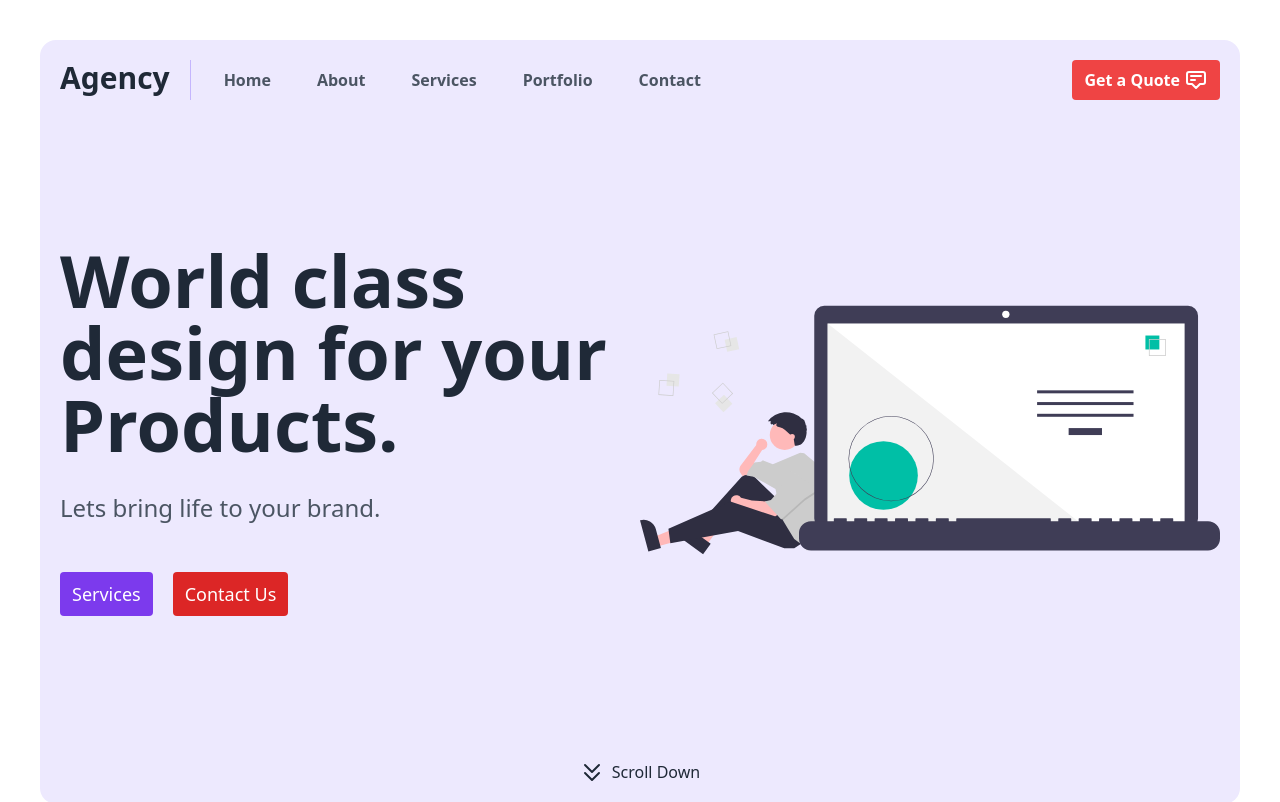
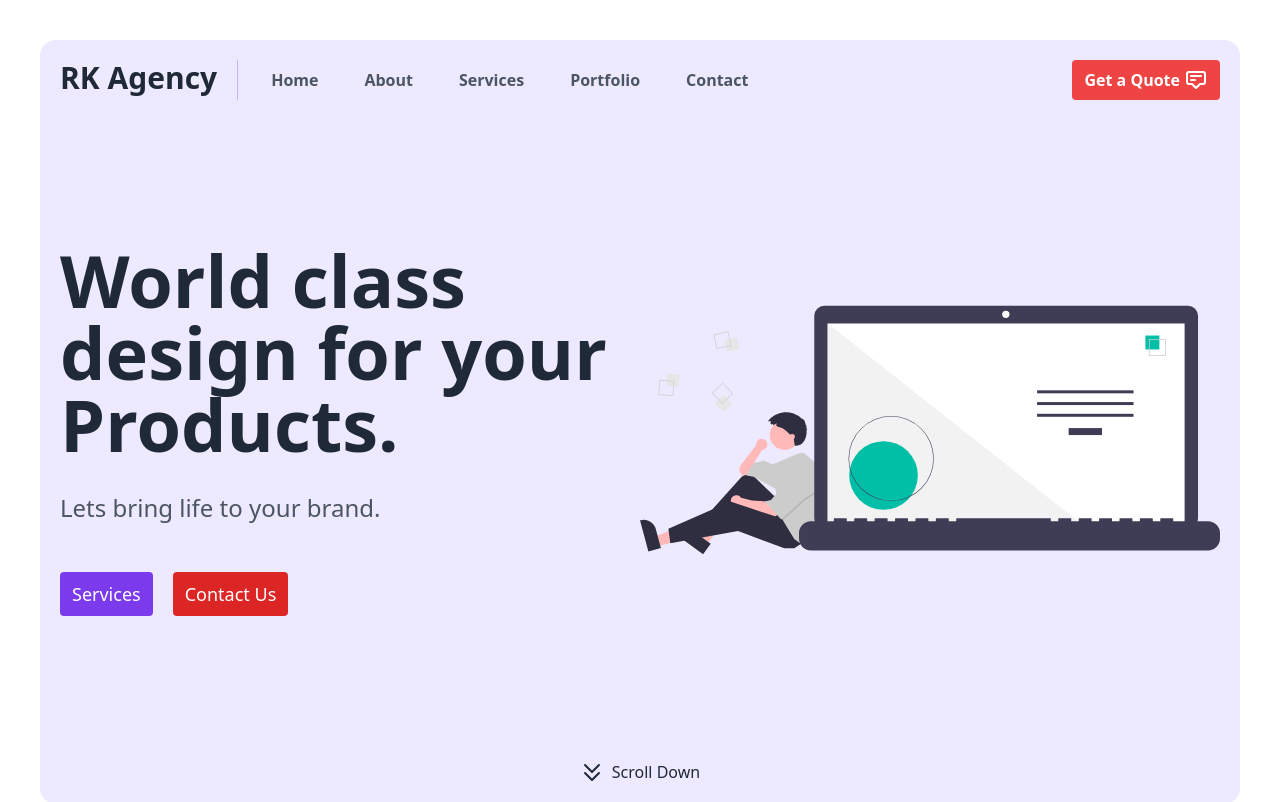
Before and after one commit to DD-ATHI/agency, a plain HTML site: page public/index.html in a window 1280 px wide. Shown: the top 802 px of the page. Drawn offline with nearby package versions, Linux system fonts and the light colour scheme.

Commit message:
Add files via upload

```diff
--- a/public/index.html
+++ b/public/index.html
@@ -20,7 +20,7 @@
   <section class="bg-purple-100 rounded-2xl p-5 mb-10">
     <div class="container mx-auto">
       <div class="flex">
-        <a class="text-3xl font-bold pr-5 border-r mr-5 border-purple-300" href="index.html">Agency</a>
+        <a class="text-3xl font-bold pr-5 border-r mr-5 border-purple-300" href="index.html">RK Agency</a>
         <div class="my-auto">
           <button class="lg:hidden" onclick="menuClick()">
             <svg xmlns="http://www.w3.org/2000/svg" class="h-6 w-6" fill="none" viewBox="0 0 24 24"
```
